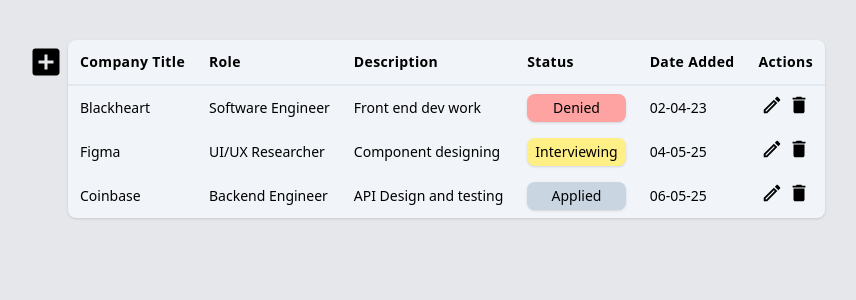
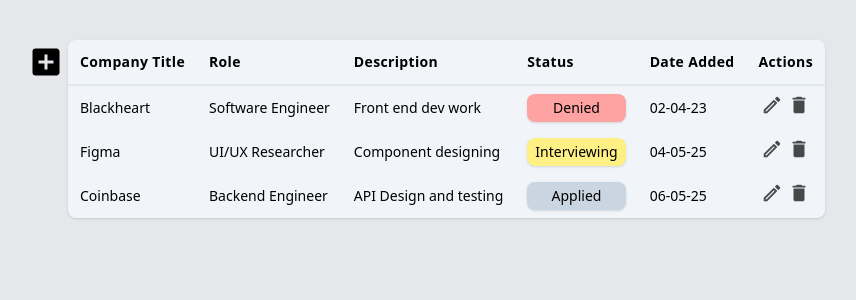
Before and after one commit to Alex-de-code/job-app-tracker, a React (Vite) app: page / in a window 1280 px wide. Shown: the top 300 px of the page, without its empty margins (12-868 px from the left). Built offline with nearby package versions, Linux system fonts and the light colour scheme.

Commit message:
added hover effect to job card & edit & delete for higher contrast for users

```diff
--- a/src/components/JobCard.jsx
+++ b/src/components/JobCard.jsx
@@ -49,7 +49,7 @@
 
       {jobApps.map(
         ({ id, companyTitle, role, description, status, dateAdded }) => (
-          <tr key={id}>
+          <tr key={id} className="hover:bg-slate-200">
             <td className="py-2 px-3 text-sm">{companyTitle}</td>
             <td className="py-2 px-3 text-sm">{role}</td>
             <td className="py-2 px-3 text-sm">{description}</td>
@@ -68,7 +68,7 @@
             <td className="py-2 px-3">
               <div className="flex flex-row items-center justify-around">
                 {" "}
-                <div className="hover:opacity-75">
+                <div className="opacity-70 hover:opacity-100 hover:outline-2 hover:animate-pulse">
                   <button
                     onClick={() => {
                       console.log("Clicked Edit Job Application");
@@ -77,7 +77,7 @@
                     <MdOutlineEdit className="size-5.5" />
                   </button>
                 </div>
-                <div className="hover:opacity-75">
+                <div className="opacity-70 hover:opacity-100 hover:outline-2 hover:animate-pulse">
                   <button
                     onClick={() => {
                       console.log("Clicked Delete Job Application");
--- a/src/components/Table.jsx
+++ b/src/components/Table.jsx
@@ -59,10 +59,10 @@
   return (
     <>
       <div className="flex flex-row p-10">
-        <div className="mr-1 mt-1 hover:opacity-75">
+        <div className="mr-1 mt-1 ">
           {/* this will open the form for users to input a new job application */}
           <button onClick={() => setIsModalOpen(true)}>
-            <MdAddBox className="size-9" />
+            <MdAddBox className="size-9 hover:opacity-75" />
           </button>
         </div>
         <div className="">
```
